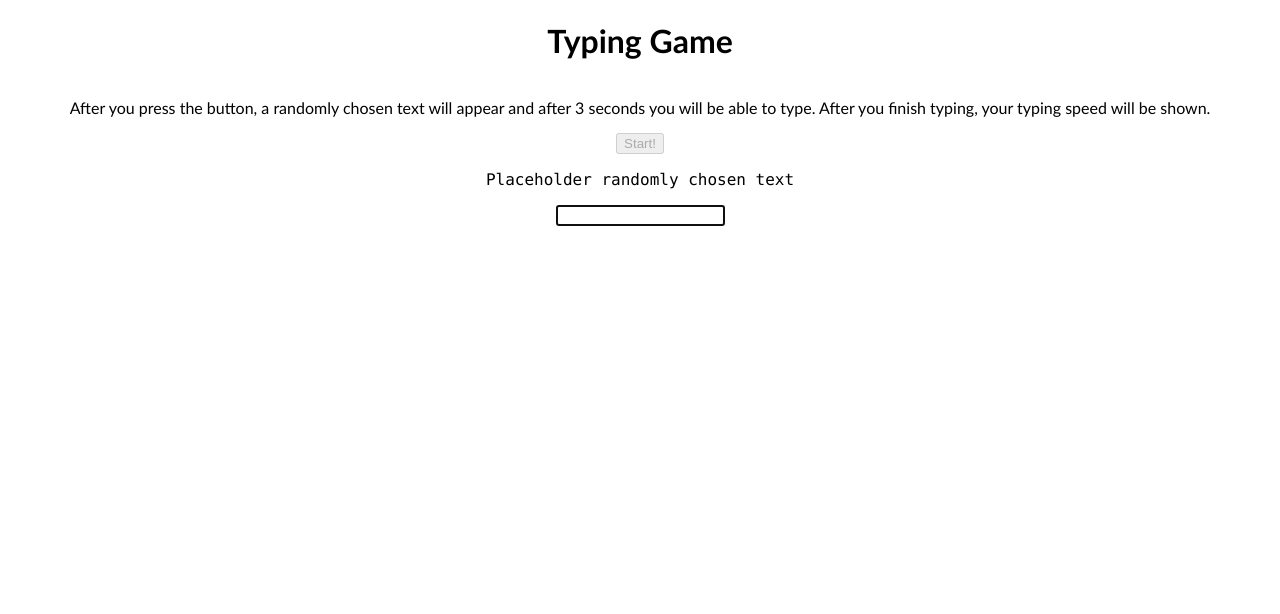
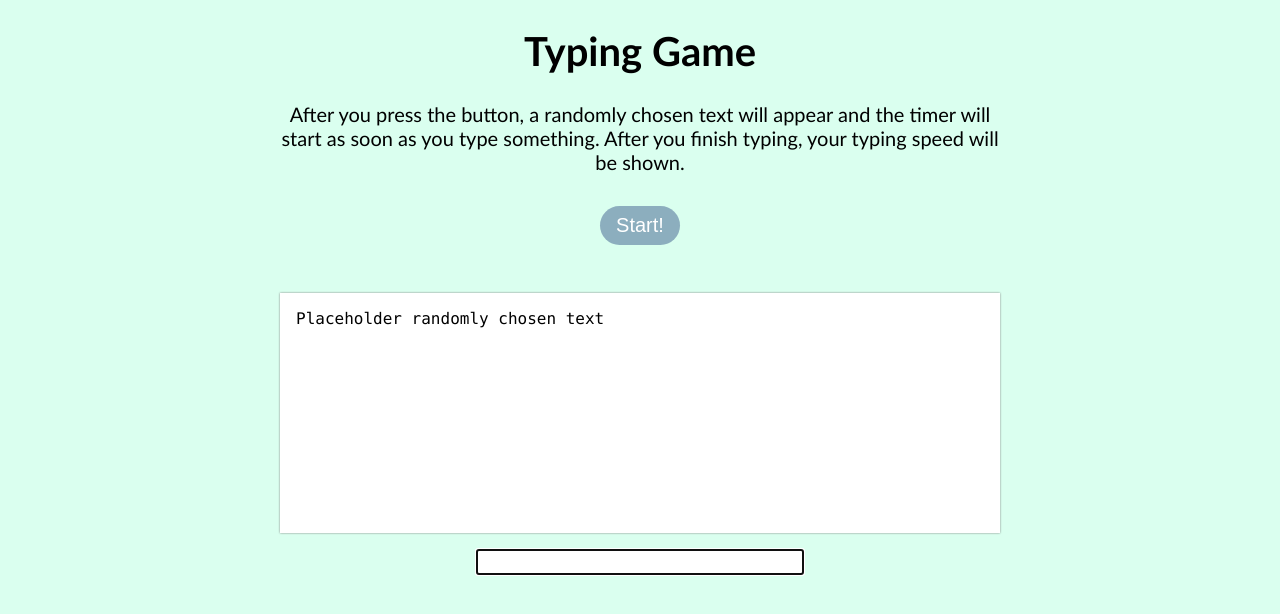
Before and after one commit to oxtna/typing-game, a plain HTML site: page index.html in a window 1280 px wide. Both pictures are taken after a click on the button "Start!". Drawn offline with Linux system fonts and the light colour scheme.

Commit message:
Add complete styling and interactions

```diff
--- a/index.css
+++ b/index.css
@@ -1,5 +1,6 @@
 body {
   margin: 0;
+  background-color: rgb(218, 255, 239);
 }
 
 .no-display {
@@ -12,26 +13,61 @@ body {
   display: flex;
   align-items: center;
   flex-direction: column;
+  margin: 0 2rem 0 2rem;
 }
 
 .heading {
-  /* adjust font size and decorate it */
+  font-size: 2.5rem;
+  text-align: center;
 }
 
 .description {
-  /* adjust font size */
+  font-size: 1.25rem;
+  width: 100%;
+  max-width: 720px;
+  margin-top: 0;
+  margin-bottom: 2rem;
+  text-align: center;
 }
 
 .start-button {
-  /* decorate it */
+  cursor: pointer;
+  font-size: 1.25rem;
+  border: 0;
+  border-radius: 50vh;
+  background-color: rgb(93, 115, 126);
+  color: white;
+  padding: 0.5rem 1rem;
+  margin-bottom: 3rem;
+}
+
+.start-button:hover {
+  background-color: rgb(56, 78, 88);
+}
+
+.start-button:active {
+  background-color: rgb(40, 60, 70);
+  box-shadow: inset 0 0 4px 4px rgb(56, 78, 88);
+}
+
+.start-button:disabled {
+  cursor: default;
+  background-color: rgb(140, 174, 190);
 }
 
 .textbox {
-  /* outline + background color + const size */
+  background-color: white;
+  box-shadow: 0 0 2px gray;
+  height: 30vh;
+  width: 100%;
+  max-width: 720px;
+  margin-bottom: 1rem;
 }
 
 .text {
   font-family: "Monaco", monospace;
+  padding: 1rem;
+  margin: 0;
 }
 
 .written {
@@ -42,15 +78,28 @@ body {
   color: black;
 }
 
-.score {
-  /* some fancy score font + transition */
-}
-
 .input {
   font-family: "Monaco", monospace;
+  height: 1.25rem;
+  line-height: 1.25rem;
+  margin: 0;
+  width: 100%;
+  max-width: 320px;
 }
 
 .input.wrong {
   background-color: red;
   color: white;
 }
+
+.score {
+  font-size: 1.5rem;
+  text-align: center;
+  line-height: 3rem;
+  color: white;
+  background-color: rgb(93, 115, 126);
+  height: 3rem;
+  width: auto;
+  padding: 0 1rem 0;
+  border-radius: 1rem;
+}
--- a/index.html
+++ b/index.html
@@ -12,10 +12,9 @@
 <body>
     <div class="container">
         <h1 class="heading">Typing Game</h1>
-        <p class="description">After you press the button, a randomly chosen text will appear and after 3 seconds you
-            will be able to type.
-            After you finish typing, your typing speed will be shown.</p>
-        <button class="start-button">Start!</button>
+        <p class="description">After you press the button, a randomly chosen text will appear and the timer will start
+            as soon as you type something. After you finish typing, your typing speed will be shown.</p>
+        <button type="button" class="start-button">Start!</button>
         <div class="textbox">
             <p class="text no-display">
                 <span class="written"></span>
@@ -50,9 +49,9 @@
                 <span class="not-yet-written">Placeholder randomly chosen text</span>
             </p>
         </div>
+        <input class="input" type="text" disabled>
         <p class="score no-display">
         </p>
-        <input class="input" type="text" disabled>
     </div>
     <script src="index.js"></script>
 </body>
--- a/index.js
+++ b/index.js
@@ -7,7 +7,7 @@ const input = document.querySelector('.input');
 let chosenText;
 let textIndex;
 let currentWord = 0;
-let scoreNum = 0;
+let startTime = null;
 
 startButton.addEventListener('click', () => {
 	texts.forEach((text) => {
@@ -28,25 +28,29 @@ startButton.addEventListener('click', () => {
 	score.classList.add('no-display');
 });
 
-input.addEventListener('input', (event) => {
-	if (chosenText[currentWord] === event.target.value) {
-		writtenTexts[textIndex].innerHTML += event.target.value;
-		notYetWrittenTexts[textIndex].innerHTML = notYetWrittenTexts[textIndex].innerHTML.substring(event.target.value.length);
+input.addEventListener('input', () => {
+	if (startTime === null) {
+		startTime = new Date().getTime();
+	}
+	if (chosenText[currentWord] === input.value) {
+		writtenTexts[textIndex].innerHTML += input.value;
+		notYetWrittenTexts[textIndex].innerHTML = notYetWrittenTexts[textIndex].innerHTML.substring(input.value.length);
 		currentWord++;
-		event.target.value = '';
+		input.value = '';
 	}
 	if (currentWord === chosenText.length) {
 		texts[textIndex].classList.add('no-display');
 		notYetWrittenTexts[textIndex].innerHTML = writtenTexts[textIndex].innerHTML;
 		writtenTexts[textIndex].innerHTML = '';
 		currentWord = 0;
-		score.innerHTML = scoreNum.toString();
+		let elapsedTime = (new Date().getTime() - startTime) / 1000;
+		score.innerHTML = `${elapsedTime} s`;
 		score.classList.remove('no-display');
 		input.setAttribute('disabled', true);
 		startButton.removeAttribute('disabled');
 		return;
 	}
-	if (chosenText[currentWord].startsWith(event.target.value)) {
+	if (chosenText[currentWord].startsWith(input.value)) {
 		input.classList.remove('wrong');
 	} else {
 		input.classList.add('wrong');
```
